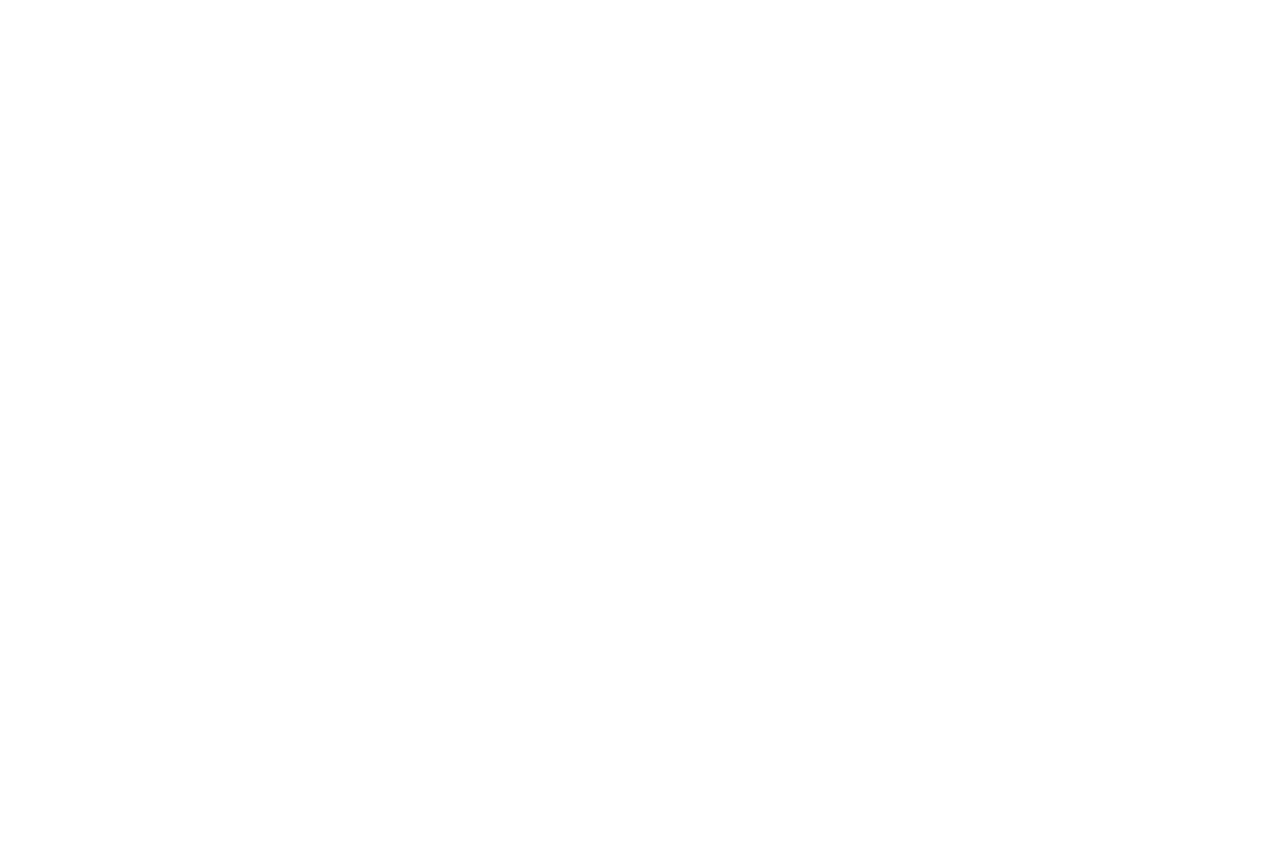
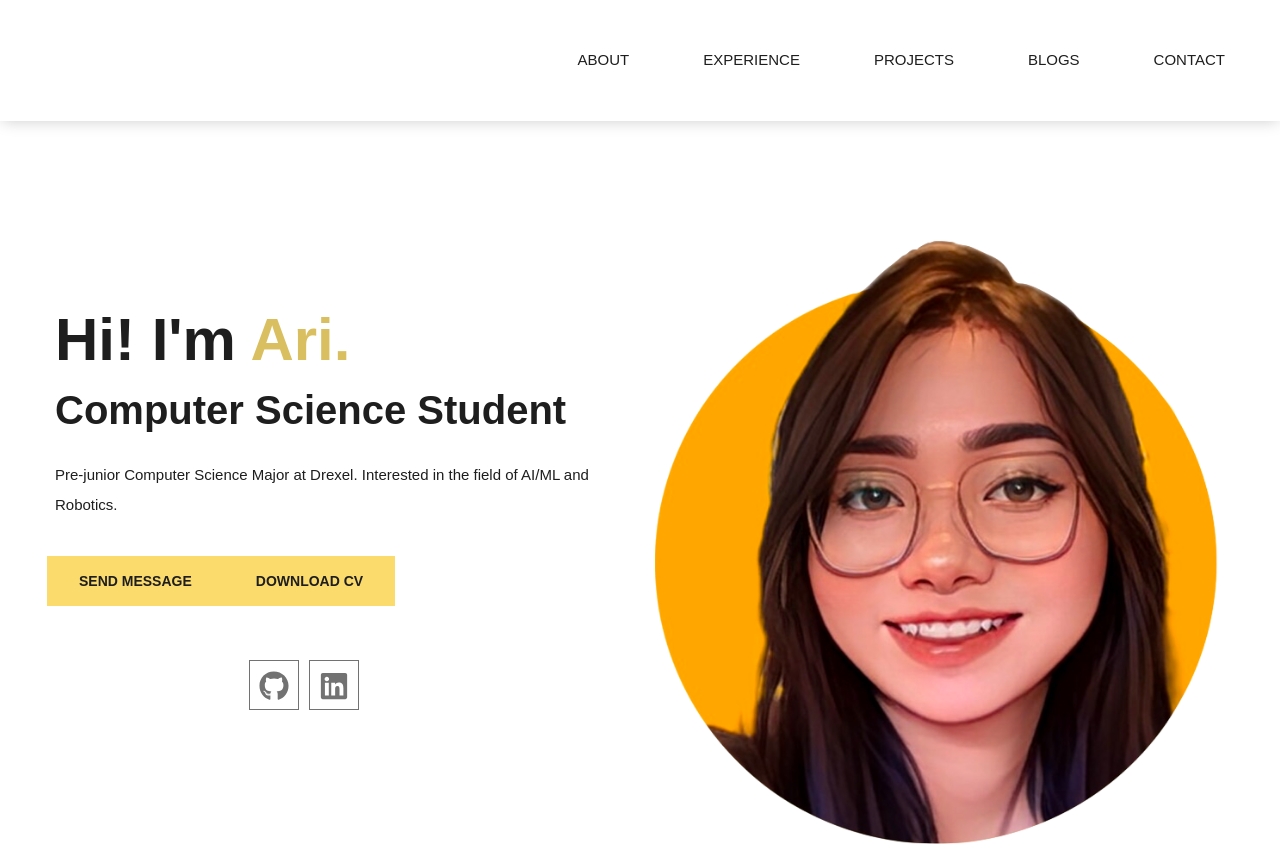
Before and after one commit to AriNguyen/AriNguyen.github.io, a React (Create React App) app: page / in a window 1280 px wide. Before the commit this address had no page. Shown: the top 846 px of the page. Built offline with nearby package versions, Linux system fonts and the light colour scheme.

Commit message:
add all files

```diff
--- a/src/App.tsx
+++ b/src/App.tsx
@@ -13,14 +13,15 @@
 
 export default function App() {
   return (
-    <Router>
+    // <Router>
       <Fragment>
         <Routes>
+          <Route path="/" element={<HomePage />} />
           <Route path="/me" element={<HomePage />}>
           </Route>
         </Routes>
       </Fragment>
-    </Router>
+    // </Router>
   );
 }
 
--- a/src/index.tsx
+++ b/src/index.tsx
@@ -3,10 +3,13 @@
 import './style/index.css';
 import App from './App';
 import reportWebVitals from './reportWebVitals';
+import { HashRouter } from 'react-router-dom'
 
 ReactDOM.render(
   <React.StrictMode>
-    <App />
+    <HashRouter>
+      <App />
+    </HashRouter>
   </React.StrictMode>,
   document.getElementById('root')
 );
```
